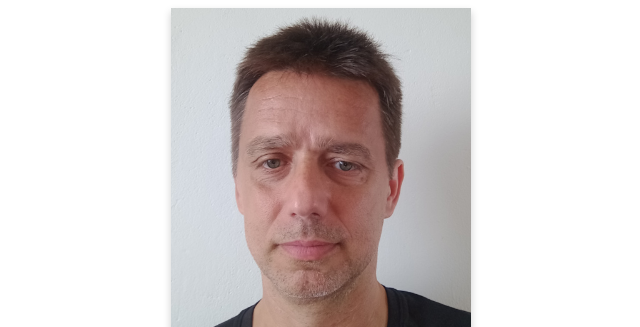
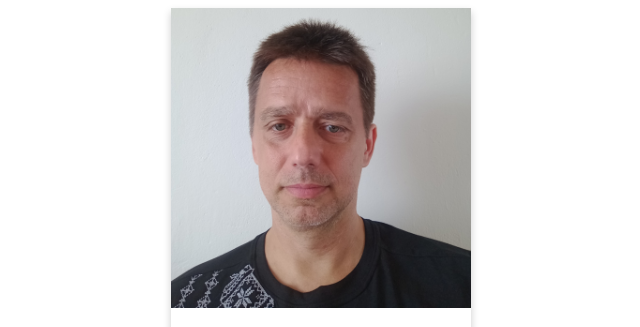
Before and after one commit to janobono/do-main-page, a plain HTML site: page index.html in a window 1280 px wide. Shown: the top 327 px of the page, without its empty margins (319-959 px from the left). Drawn offline with Linux system fonts and the light colour scheme.

Commit message:
Personal image
Signed-off-by: janobono <janobono@gmail.com>

```diff
--- a/index.html
+++ b/index.html
@@ -31,7 +31,7 @@
 <body>
 
 <div class="card">
-    <img src="/images/personal03.jpg" alt="janobono" style="width:100%">
+    <img src="/images/personal04.jpg" alt="janobono" style="width:100%">
     <h1>janobono</h1>
     <p class="title">IT Developer & Enthusiast</p>
     <div style="margin: 24px 0;">
```
Also changed, not shown: images/personal04.jpg (added).
